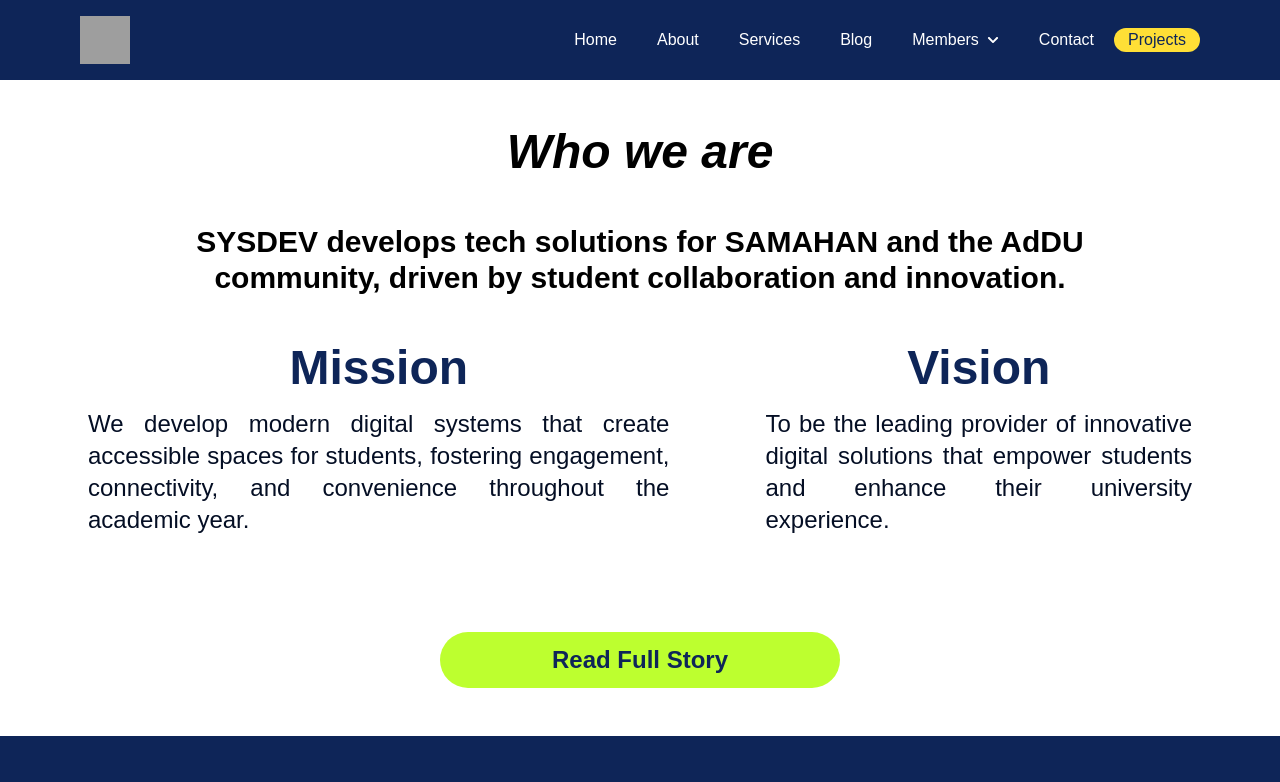
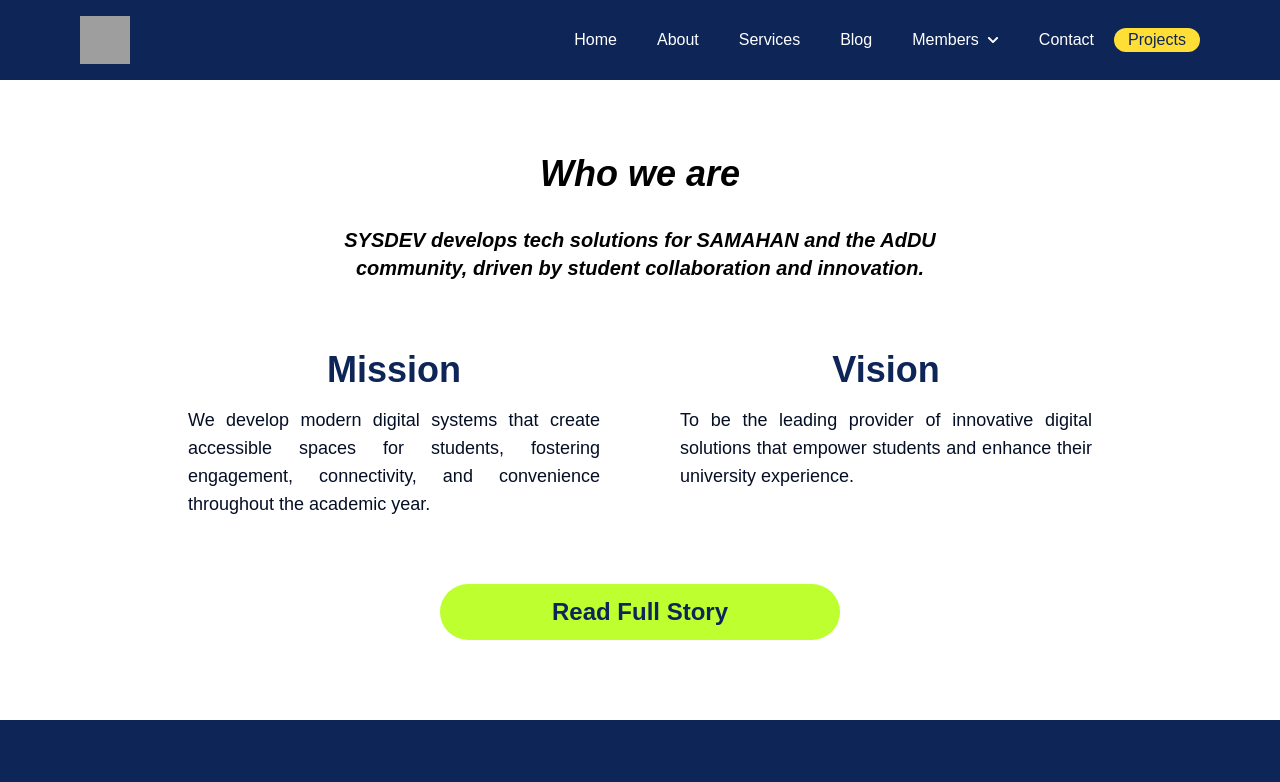
Before and after one commit to SAMAHAN-Systems-Development/sysdev-website-frontend, a Next.js app: page / in a window 1280 px wide. Shown: the top 782 px of the page. Built offline with nearby package versions, Linux system fonts and the light colour scheme; grey boxes are pictures that could not be loaded.

Commit message:
fix: scaling

```diff
--- a/src/components/sections/HomeWhoWeAre.jsx
+++ b/src/components/sections/HomeWhoWeAre.tsx
@@ -7,44 +7,47 @@
   const router = useRouter();
   return (
     <section className="min-h-[80vh]  flex items-center justify-center overflow-hidden">
-      <div className="flex flex-col justify-center items-center p-6 md:p-8 lg:p-12 gap-6 md:gap-12 max-w-[1200px]">
-        <h5 className="text-black text-2xl md:text-4xl lg:text-5xl font-bold italic">
+      <div className="flex flex-col justify-center items-center p-6 md:p-10 lg:p-12 max-w-lg md:max-w-3xl lg:max-w-[1000px]">
+        <h5 className="text-black text-2xl md:text-3xl lg:text-4xl font-bold italic mb-3 md:mb-5 lg:mb-8">
           Who we are
         </h5>
-        <p className="text-black text-sm md:text-xl lg:text-3xl font-bold text-center">
+        <p className="text-black text-sm md:text-lg lg:text-xl font-bold text-center italic mb-6 md:mb-13 lg:mb-17">
           SYSDEV develops tech solutions for SAMAHAN and the AdDU
           <br className="hidden lg:block"></br> community, driven by student
           collaboration and innovation.
         </p>
-        <div className="flex gap-12 lg:gap-24">
+        <div className="grid grid-cols-2 gap-8 md:gap-12 lg:gap-20">
           <div className="flex flex-col gap-1 md:gap-4 items-center">
-            <h1 className="font-bold text-2xl md:text-4xl lg:text-5xl text-[#0E2558]">
+            <h1 className="font-bold text-2xl md:text-3xl lg:text-4xl text-[#0E2558]">
               Mission
             </h1>
-            <p className="text-[#040E24]  text-xs md:text-xl lg:text-2xl text-justify">
+            <p className="text-[#040E24]  text-xs md:text-base lg:text-lg text-justify ">
               We develop modern digital systems that create accessible spaces
               for students, fostering engagement, connectivity, and convenience
               throughout the academic year.
             </p>
           </div>
           <div className="flex flex-col gap-1 md:gap-4 items-center">
-            <h1 className="font-bold text-2xl md:text-4xl lg:text-5xl text-[#0E2558]">
+            <h1 className="font-bold text-2xl md:text-3xl lg:text-4xl text-[#0E2558]">
               Vision
             </h1>
-            <p className="text-[#040E24] text-xs md:text-xl lg:text-2xl text-justify">
+            <p className="text-[#040E24] text-xs md:text-base lg:text-lg text-justify">
               To be the leading provider of innovative digital solutions that
               empower students and enhance their university experience.
             </p>
           </div>
         </div>
+        <div className="h-17 flex flex-col items-center justify-center mt-7 md:mt-12 lg:mt-15">
           <Button
             variant="green"
             size="big"
-          className="w-60 lg:w-100 font-bold mt-4 md:mt-12"
+            className="w-60 md:w-80 lg:w-100 font-bold "
             onClick={() => router.push("/about-us")}
           >
             Read Full Story
           </Button>
+        </div>
+
       </div>
     </section>
   );
```
Lines whose indentation alone changed are shown as unchanged.
